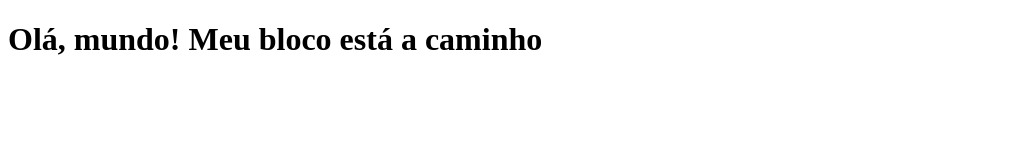
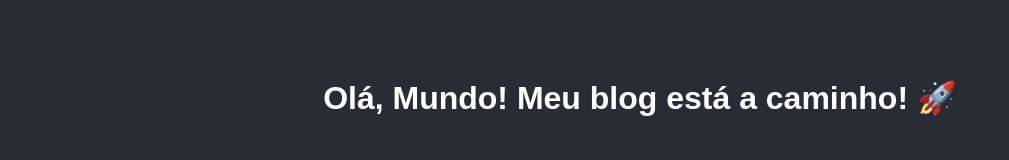
Before and after one commit to vagnersantosaraujo/vagnersantosaraujo.github.io, a plain HTML site: page index.html in a window 1280 px wide. Shown: the whole page, without its empty margins (0-1009 px from the left). Drawn offline with Linux system fonts and the light colour scheme.

Commit message:
criando o esqueleto

```diff
--- a/index.html
+++ b/index.html
@@ -4,8 +4,13 @@
     <meta charset="UTF-8">
     <meta name="viewport" content="width=device-width, initial-scale=1.0">
     <title>VSA</title>
+    <link rel="stylesheet" href="style.css">
+
 </head>
+
 <body>
-    <h1>Olá, mundo! Meu bloco está a caminho</h1>
+    <h1>Olá, Mundo! Meu blog está a caminho! 🚀</h1>
+
+    <script src="script.js" defer></script>
 </body>
 </html>
--- /dev/null
+++ b/script.js
@@ -0,0 +1 @@
+console.log("Site carregado com sucesso! O JavaScript está funcionando.");
--- /dev/null
+++ b/style.css
@@ -0,0 +1,7 @@
+body {
+    background-color: #282c34;
+    color: white;
+    font-family: sans-serif;
+    text-align: center;
+    padding-top: 50px;
+}
```
Also changed, not shown: 1 other file.
